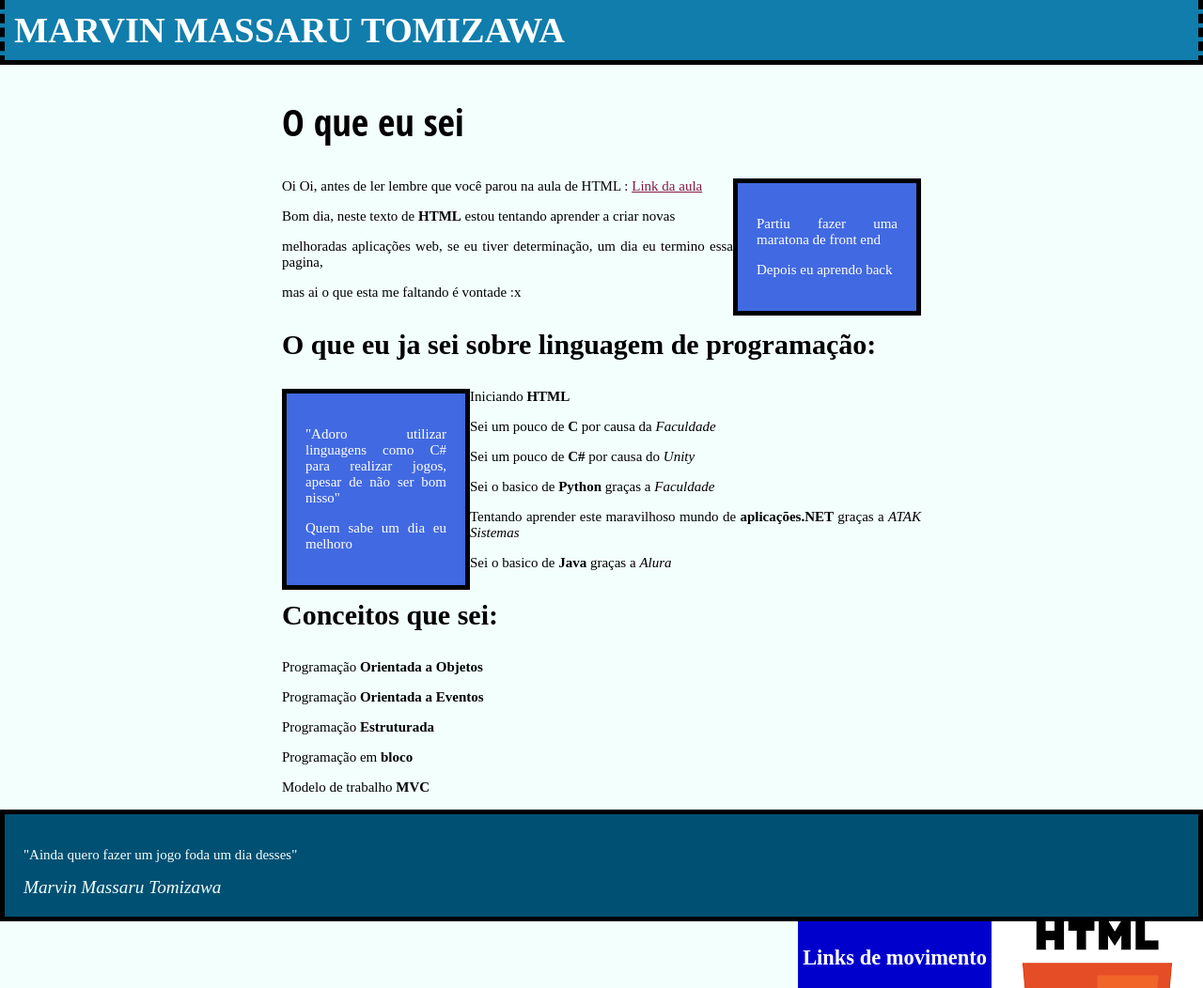
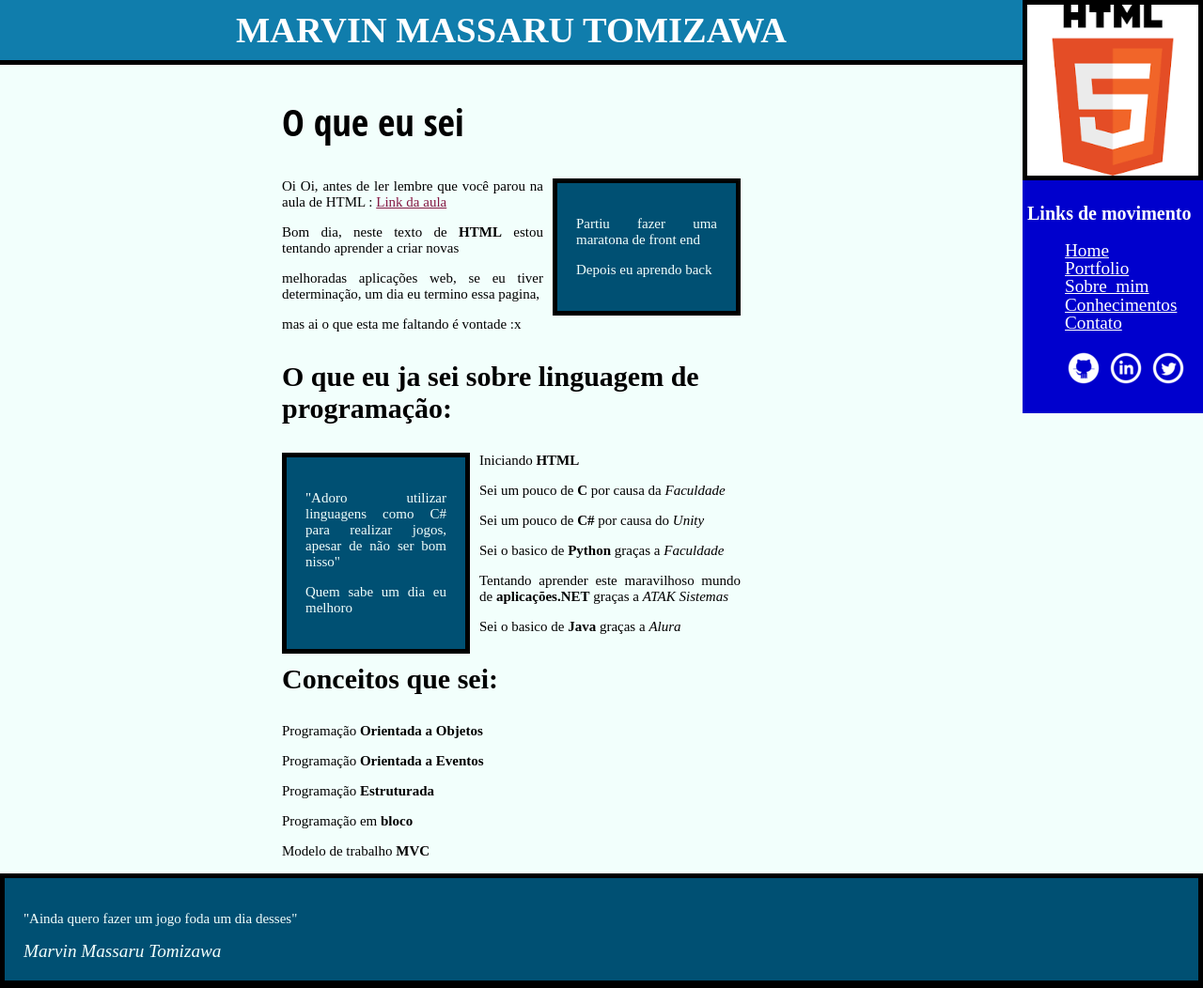
Before and after one commit to MarvinTomizawa/Aulas, a plain HTML site: page HTML/bio.html in a window 1280 px wide. Shown: the top 1052 px of the page at 94% size. Drawn offline with Linux system fonts and the light colour scheme.

Commit message:
Posicionando bloqquote e imagem inicial

```diff
--- a/HTML/bio.html
+++ b/HTML/bio.html
@@ -11,7 +11,6 @@
 	    	<h1>Marvin Massaru Tomizawa</h1 style="font-size: 20px;"> <!-- Colocando CSS HARD CODED-->
 			<div class="container">
 	        	<h2>O que eu sei</h2>
-
 
 		        <blockquote class="texto-direita">
 		    		<p>Partiu fazer uma maratona de front end</p>
@@ -40,21 +39,17 @@
 
 		    	<h3>Conceitos que sei:</h3>
 
-			    	<p>Programação <strong>Orientada a Objetos</strong></p>
-			    	<p>Programação <strong>Orientada a Eventos</strong></p>
-			    	<p>Programação <strong>Estruturada</strong></p>
-			    	<p>Programação em <strong>bloco</strong></p>
-			    	<p>Modelo de trabalho <strong>MVC</strong></p>
+			    <p>Programação <strong>Orientada a Objetos</strong></p>
+			    <p>Programação <strong>Orientada a Eventos</strong></p>
+			    <p>Programação <strong>Estruturada</strong></p>
+			    <p>Programação em <strong>bloco</strong></p>
+			    <p>Modelo de trabalho <strong>MVC</strong></p>
+
 			</div>
 
 	    </main>
 
-	    <blockquote>
-    		<p>"Ainda quero fazer um jogo foda um dia desses"</p>
-    		<cite>Marvin Massaru Tomizawa</cite>
-    	</blockquote>
-
-    	<img src="HTML.png" alt="HTML ai pro pessoal">
+    	<img src="HTML.png" alt="HTML ai pro pessoal" class="imagemTopo">
 
     	<aside>
 			<nav>
@@ -75,6 +70,11 @@
 			</nav>
 		</aside>
 
+		<blockquote>
+    		<p>"Ainda quero fazer um jogo foda um dia desses"</p>
+    		<cite>Marvin Massaru Tomizawa</cite>
+    	</blockquote>
+
     	<footer class= "icone-rodape" >
     		&copy;MarvinTomizawa -2018
     		<ul style="margin: 0px;">
--- a/HTML/site.css
+++ b/HTML/site.css
@@ -1,9 +1,8 @@
 main h1 {
 	background-color: #107dac;
 	color: #FFF;
+	text-align: center;
 	padding:  10px;
-	border-left: 5px dashed black;
-	border-right: 5px dashed black;
 	border-bottom: 5px black solid;
 	margin-top: auto;
 	text-transform: uppercase;
@@ -32,28 +31,32 @@ p {
 	font-size: 15px;
 }
 
-main blockquote{
-	color: white;
-	background-color: #4169e1;
-	font-size: 25px;
-	width:300px;
-}
-
 blockquote {
 	background-color: #005073;
 	color:#F2FFFC;
 	padding: 20px;
 	margin: 0px;
-	border:5px solid black;
+	border: 5px solid black;
+	clear:both;
 }
 
 aside {
 	background-color: #0000CD;
 	line-height: 1;
-	padding:5px;
-	margin: 0px;
+	padding: 5px;
+	width:15% ;
 	color:#FFFFFF;
 	text-align: center;
+	clear:right;
+	box-sizing: border-box;
+}
+aside h1{
+	font-size: 20px;
+}
+
+main{
+	float: left;
+	width: 85%;
 }
 
 aside, img{
@@ -100,7 +103,6 @@ ul{
 .container{
 	margin-left: 300px;
 	margin-right: 300px;
-
 }
 
 .github{
@@ -114,9 +116,16 @@ ul{
 }
 .texto-direita{
 	float: right;
+	margin-left: 10px;
 	width:150px;
 }
 .texto-esquerda{
 	float: left;
+	margin-right: 10px;
 	width:150px;
 }
+.imagemTopo{
+	width: 15%;
+	box-sizing: border-box;
+	border:solid black 5px;
+}
```
Also changed, not shown: 4 other files.
